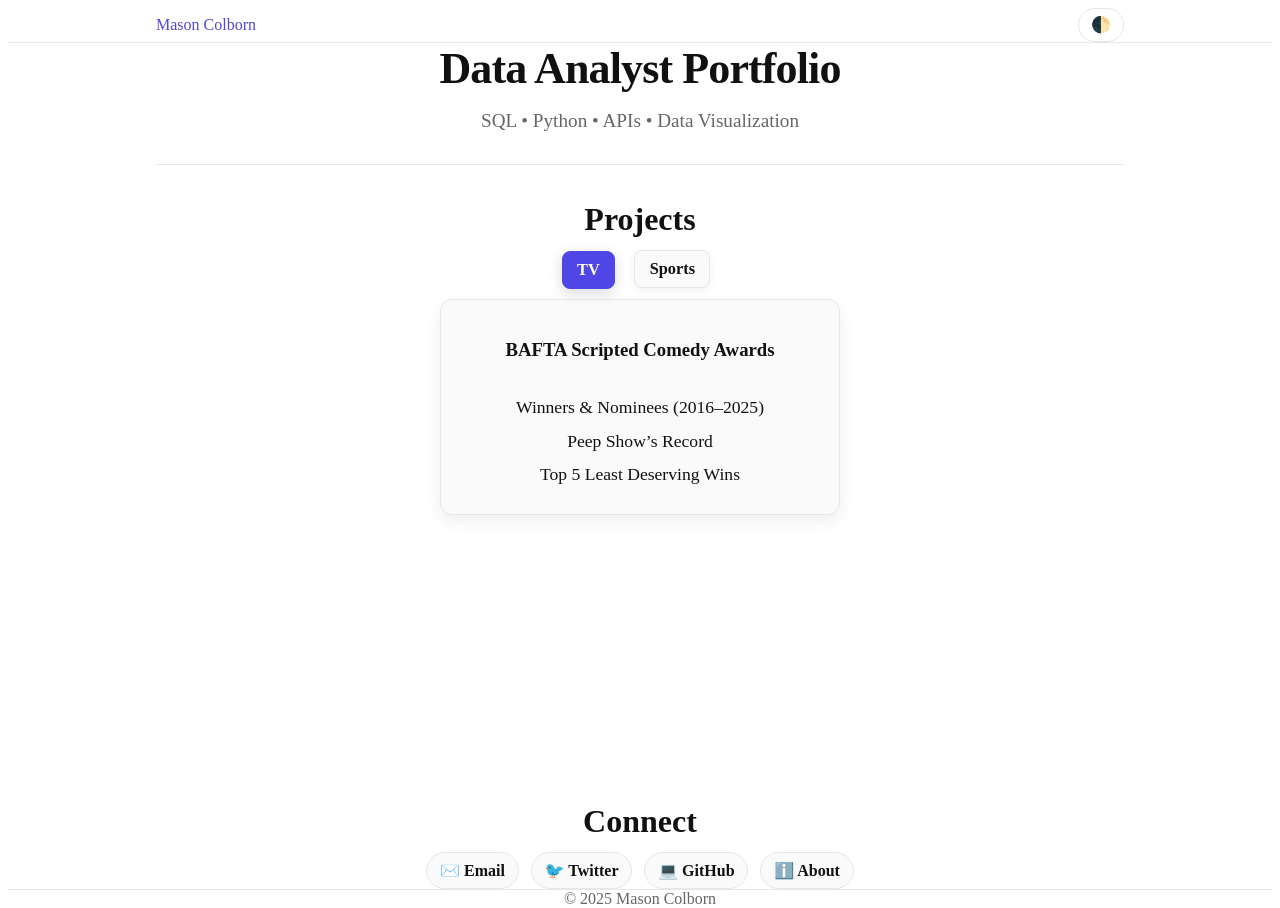
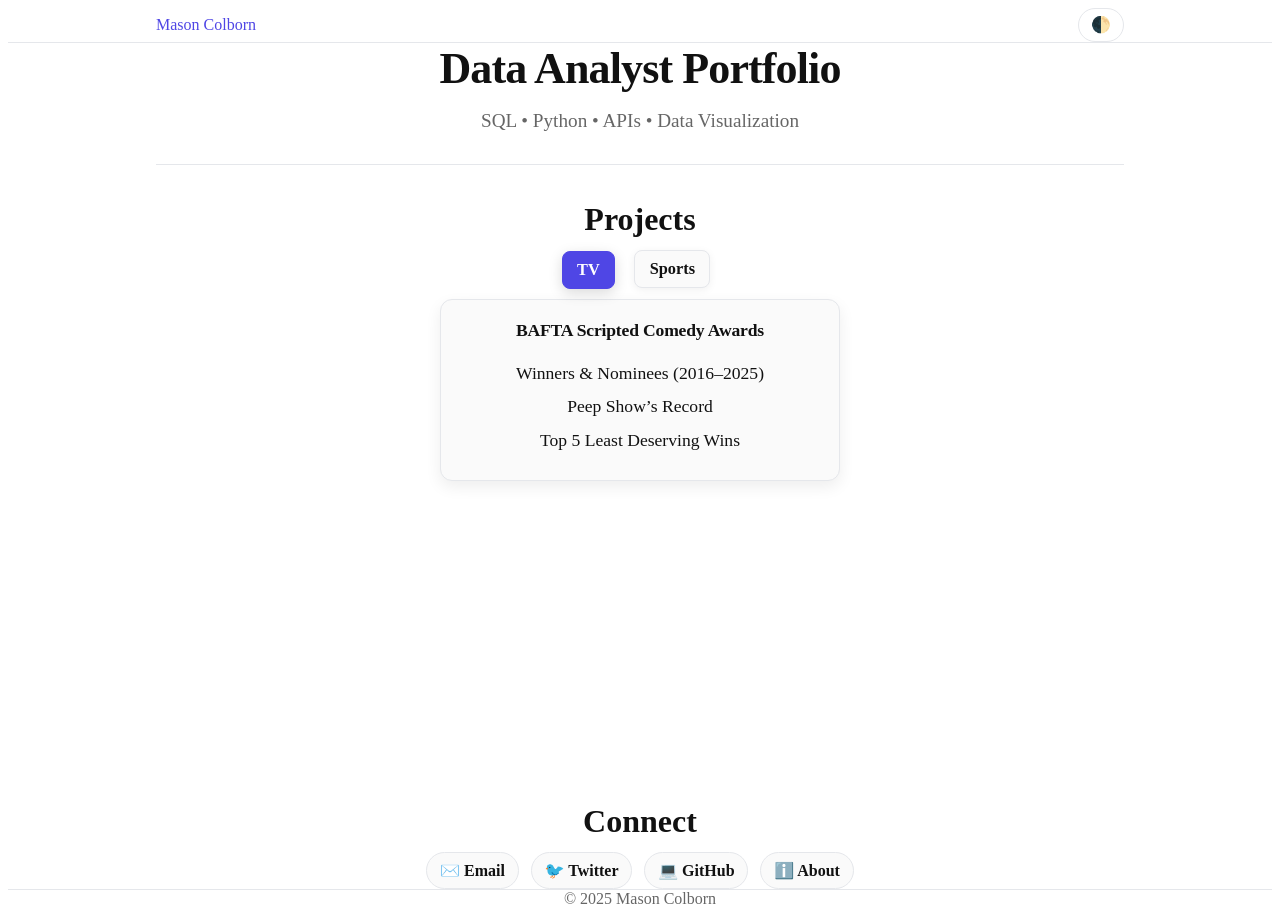
Before and after one commit to relaxedmason/bafta-scripted-comedy-portfolio, a Jekyll site: the page built from index.md, in a window 1280 px wide. Built offline with Jekyll 4.4.1, drawn with Linux system fonts in a browser that asks for light colours; a script that is not in the unit is left out.

Commit message:
Update custom.css

```diff
--- a/assets/css/custom.css
+++ b/assets/css/custom.css
@@ -330,3 +330,36 @@
   max-width: 60ch;
   margin: .5rem 0 1.25rem;
 }
+/* Uniform thumbnails */
+.card__thumb{
+  width: 100%;
+  aspect-ratio: 16 / 9;     /* consistent frame */
+  object-fit: cover;         /* smart crop to fill */
+  object-position: center;   /* adjust per-image if needed */
+  border-radius: 10px;
+  margin-bottom: .75rem;
+  background: var(--surface);
+  border: 1px solid var(--border);
+}
+
+/* Optional: two-up/three-up grid with thumbnails */
+.tab-content .cards{
+  display: grid;
+  grid-template-columns: repeat(auto-fit, minmax(260px, 1fr));
+  gap: 1rem;
+  align-items: stretch;
+}
+.card{
+  display: flex;
+  flex-direction: column;
+  text-align: left;
+  background: var(--surface);
+  border: 1px solid var(--border);
+  border-radius: 12px;
+  padding: 1.1rem 1.25rem;
+  box-shadow: 0 6px 16px rgba(0,0,0,.07);
+}
+.card__title{ margin: 0 0 .25rem; font-size: 1.1rem; font-weight: 700; letter-spacing: -.01em; }
+.card__blurb{ margin: 0 0 .6rem; color: var(--muted); font-size: .98rem; }
+.card__links{ list-style: none; padding: 0; margin: .25rem 0 0; }
+.card__links li + li{ margin-top: .25rem; }
```
